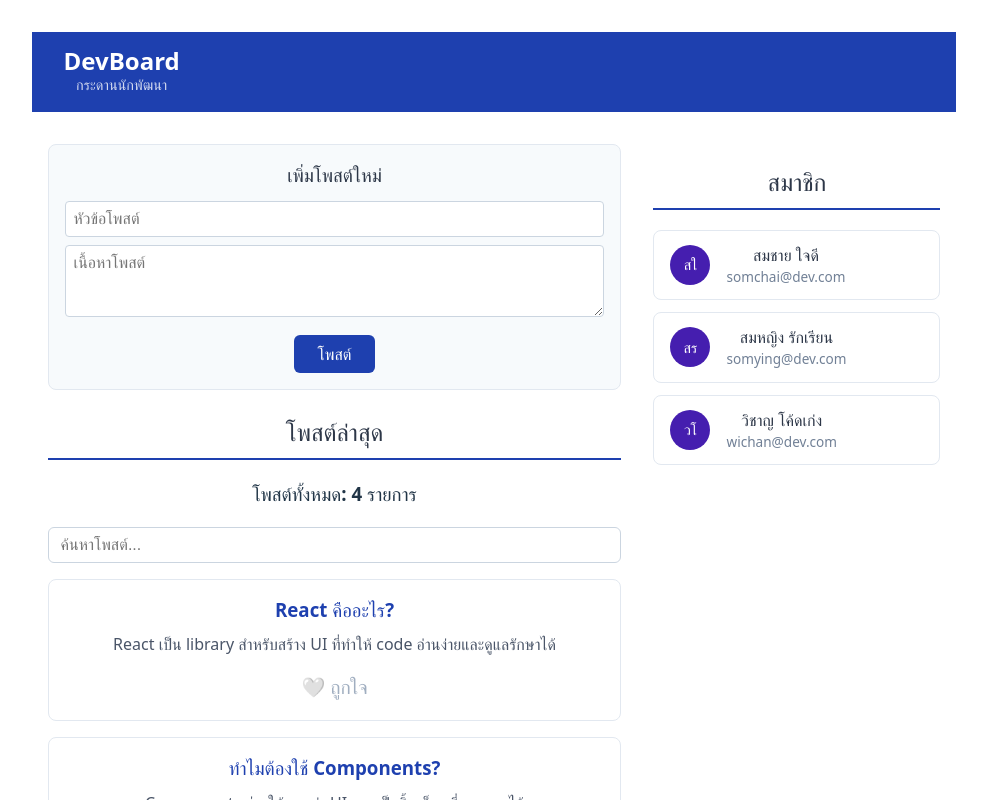
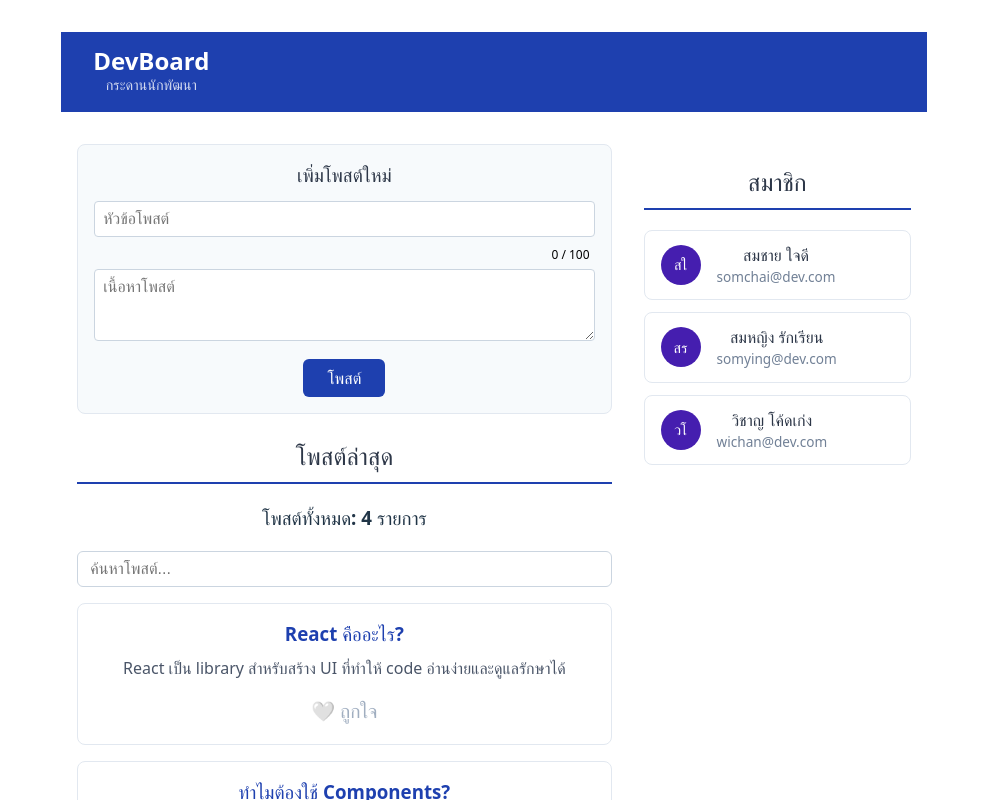
Before and after one commit to Supaporn67160413/devboard-67160413, a React (Vite) app: page / in a window 1280 px wide. Shown: the top 800 px of the page, without its empty margins (146-1133 px from the left). Built offline with nearby package versions, Linux system fonts and the light colour scheme.

Commit message:
feat: challenge 1 - add character counter with dynamic color

```diff
--- a/src/components/AddPostForm.jsx
+++ b/src/components/AddPostForm.jsx
@@ -30,11 +30,13 @@ function AddPostForm({ onAddPost }) {
       </h3>
 
       {/* หัวข้อ */}
+      <div>
         <input
           type="text"
           placeholder="หัวข้อโพสต์"
           value={title}
           onChange={(e) => setTitle(e.target.value)}
+          maxLength={100}
           style={{
             width: "100%",
             padding: "0.5rem",
@@ -45,6 +47,21 @@ function AddPostForm({ onAddPost }) {
             boxSizing: "border-box",
           }}
         />
+        {/* นับจำนวนข้อความที่พิมพ์เข้าไป */}
+        <p
+          style={{
+            fontSize: "12px",
+            marginTop: "1px",
+            marginBottom: "5px",
+            textAlign: "right",
+            marginRight: "5px",
+            color: title.length > 90 ? "#bb0000" : "#000000",
+          }}
+        >
+          {title.length} / 100
+        </p>
+      </div>
+
       {/* เนื้อหา */}
       <textarea
         placeholder="เนื้อหาโพสต์"
```
Lines whose indentation alone changed are shown as unchanged.
